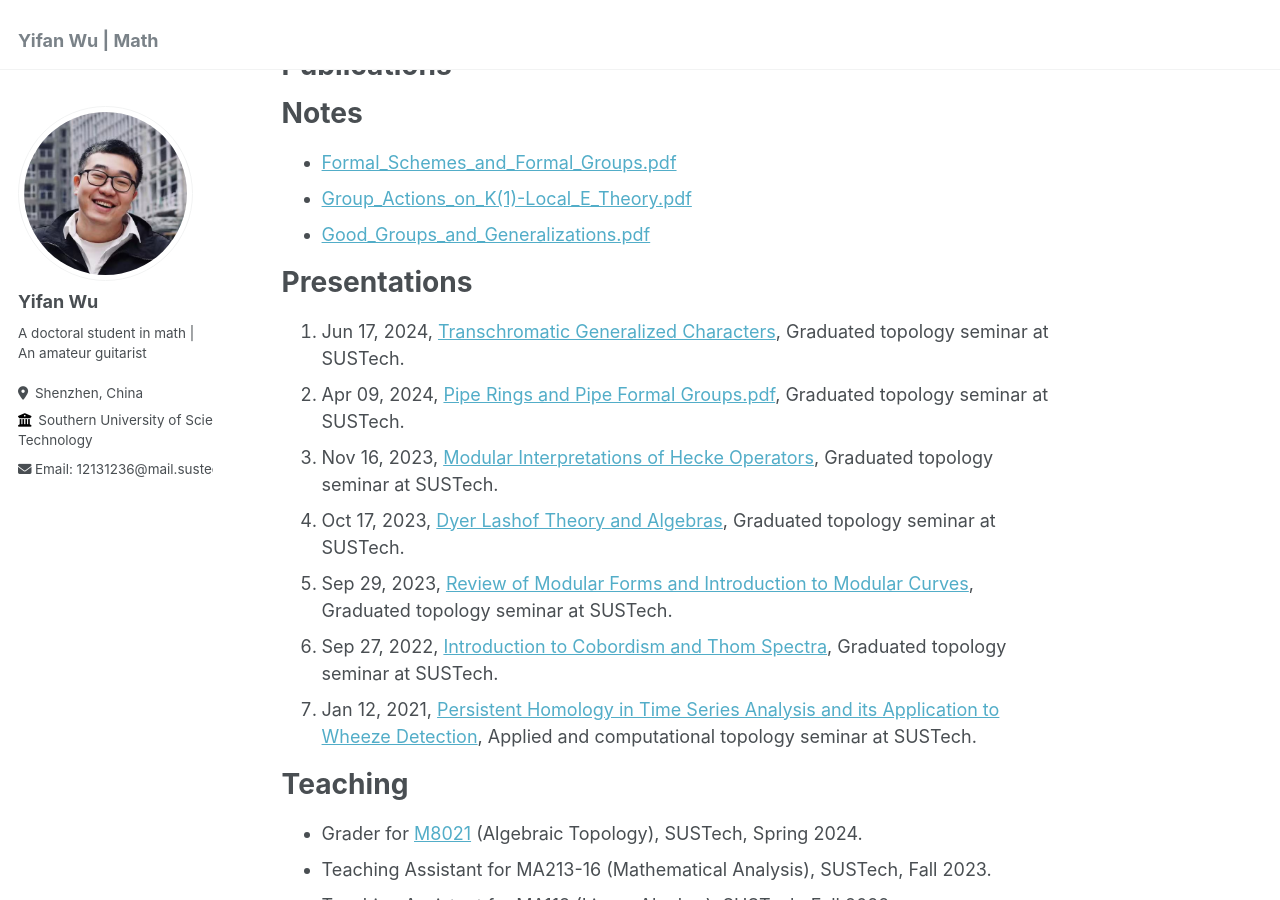
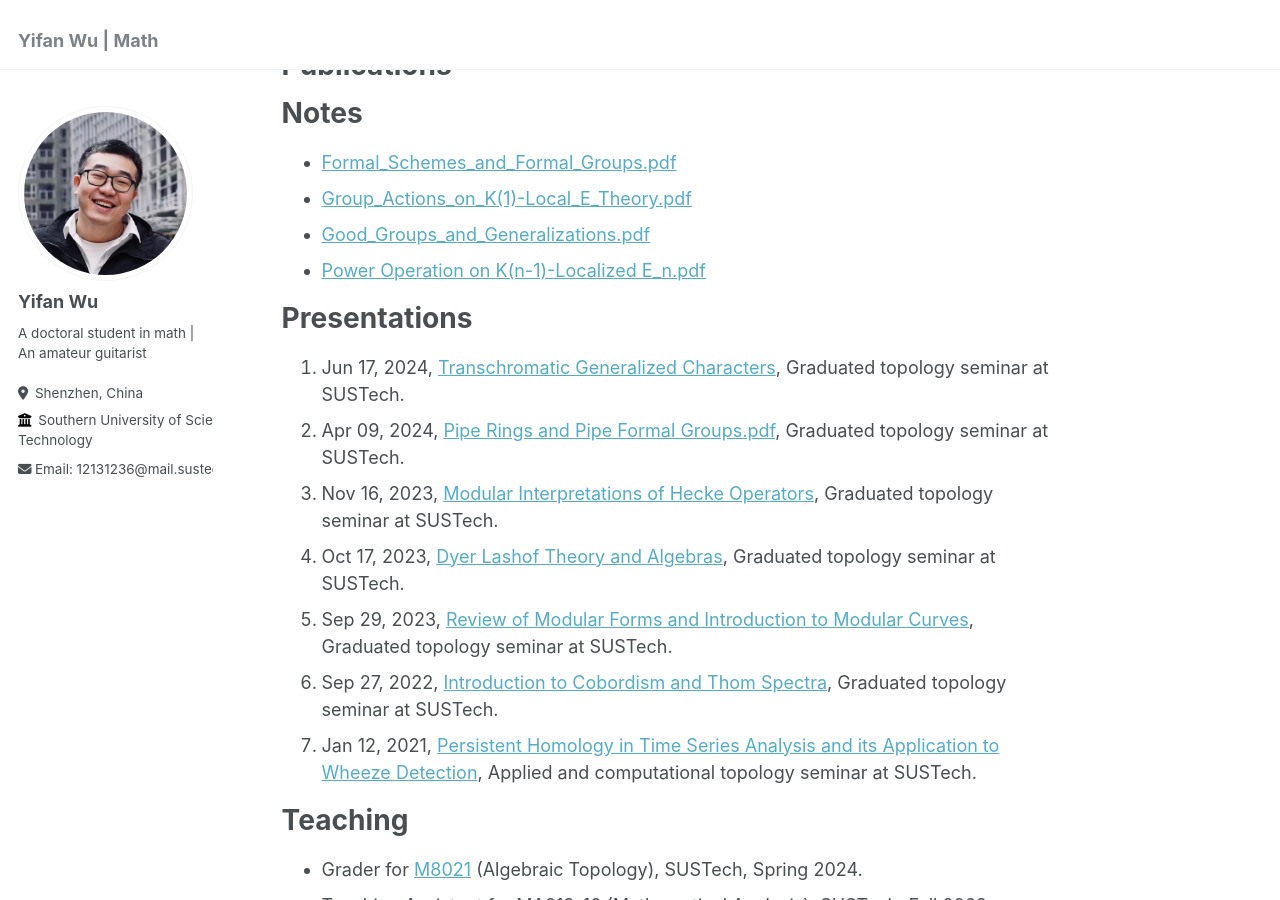
Before and after one commit to Wuyf19970105/Wuyf19970105.github.io, a Jekyll site: the page built from _pages/about.md, in a window 1280 px wide and 900 px high, scrolled down 1333 px. Built offline with Jekyll 4.4.1, drawn with Linux system fonts in a browser that asks for light colours.

Commit message:
Update about.md
Signed-off-by: Yifan Wu <148335396+Wuyf19970105@users.noreply.github.com>

```diff
--- a/_pages/about.md
+++ b/_pages/about.md
@@ -46,6 +46,7 @@ Notes
 * [Formal_Schemes_and_Formal_Groups.pdf](https://Wuyf19970105.github.io/files/Formal_Schemes_and_Formal_Groups.pdf)
 * [Group_Actions_on_K(1)-Local_E_Theory.pdf](https://Wuyf19970105.github.io/files/Group_actions_on_K(1)-local_E_theory.pdf)
 * [Good_Groups_and_Generalizations.pdf](https://Wuyf19970105.github.io/files/Good_Groups_and_Generalizations.pdf)
+* [Power Operation on K(n-1)-Localized E_n.pdf](https://Wuyf19970105.github.io/files/Power_LE.pdf)
 
 Presentations
 ======
```
